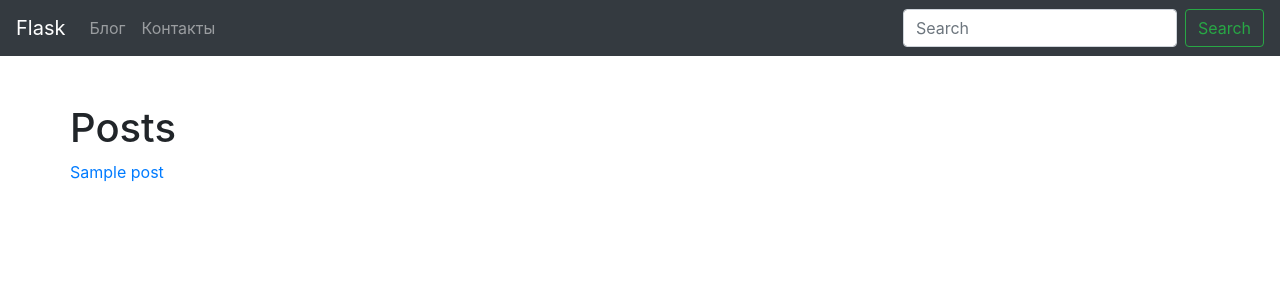
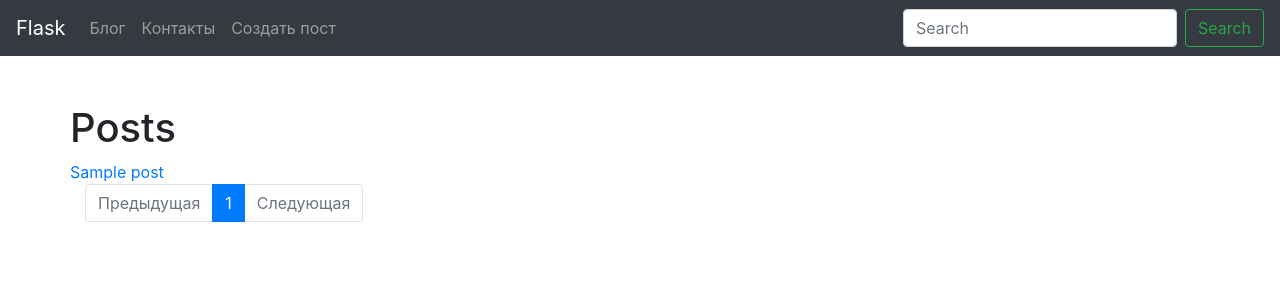
Before and after one commit to KiryakovDenis/flask_todo, a Python web app: template app/templates/index.html in a window 1280 px wide. Shown: the top 300 px of the page. Run offline with Jinja, Linux system fonts and the light colour scheme; the template is opened without the code that fills it: most values are stand-ins (such as "Sample title", 1, 10 or a date in 2020); some libraries are stand-ins or nearby versions.

Commit message:
adding paginations

```diff
--- a/app/posts/templates/posts/index.html
+++ b/app/posts/templates/posts/index.html
@@ -7,9 +7,27 @@
     Posts
 {% endblock %}
 {% block content%}
-    {% for post in posts %}
+    {% for post in pages.items %}
         <div class="row">
             <a href="{{url_for('posts.post_detail', slug=post.slug)}}">{{post.title}}</a>
         </div>
     {% endfor %}
+
+    <nav aria-label="...">
+        <ul class="pagination">
+            <li {%if not pages.has_prev%} class="page-item disabled">{%else%} class="page-item"> {%endif%}
+                <a class="page-link" href="./?page={{pages.prev_num}}" tabindex="-1" aria-disabled="true">Предыдущая</a>
+            </li>
+
+            {% for page in pages.iter_pages()%}
+                <li {% if page == pages.page%} class="page-item active" {% else %} class="page-item" {% endif %}>
+                    <a class="page-link" href="./?page={{ page }}"> {{page}}</a>
+                </li>
+            {% endfor%}
+
+            <li {% if not pages.has_next %} class="page-item disabled"> {% else %} class="page-item"> {% endif %}
+                <a class="page-link" href="./?page={{pages.next_num}}">Следующая</a>
+            </li>
+        </ul>
+    </nav>
 {% endblock %}
--- a/app/templates/base.html
+++ b/app/templates/base.html
@@ -26,6 +26,9 @@
                     <li class="nav-item">
                         <a class="nav-link" href="#">Контакты</a>
                     </li>
+                    <li class="nav-item">
+                        <a class="nav-link" href="{{url_for('posts.create_post')}}">Создать пост</a>
+                    </li>
                 </ul>
                 <form class="form-inline my-2 my-lg-0" method="GET">
                     <input class="form-control mr-sm-2" type="search" placeholder="Search" aria-label="Search" name="search" value="{{ request.args.get('search', '') }}">
@@ -42,6 +45,8 @@
             {% block content%}{% endblock %}
 
         </div>
-
+        <script src="https://code.jquery.com/jquery-3.3.1.slim.min.js" integrity="sha384-q8i/X+965DzO0rT7abK41JStQIAqVgRVzpbzo5smXKp4YfRvH+8abtTE1Pi6jizo" crossorigin="anonymous"></script>
+        <script src="https://cdnjs.cloudflare.com/ajax/libs/popper.js/1.14.7/umd/popper.min.js" integrity="sha384-UO2eT0CpHqdSJQ6hJty5KVphtPhzWj9WO1clHTMGa3JDZwrnQq4sF86dIHNDz0W1" crossorigin="anonymous"></script>
+        <script src="https://stackpath.bootstrapcdn.com/bootstrap/4.3.1/js/bootstrap.min.js" integrity="sha384-JjSmVgyd0p3pXB1rRibZUAYoIIy6OrQ6VrjIEaFf/nJGzIxFDsf4x0xIM+B07jRM" crossorigin="anonymous"></script>
     </body>
 </html>
```
Also changed, not shown: app/posts/blueprint.py (+26 -3 lines), app/test1.db.
